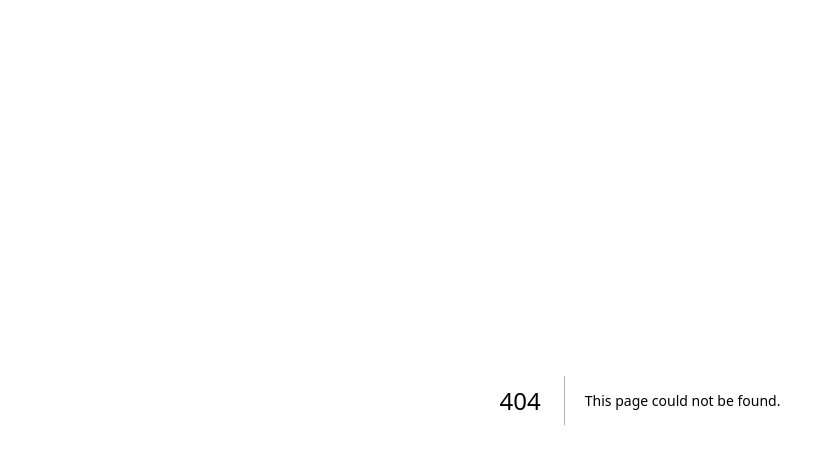
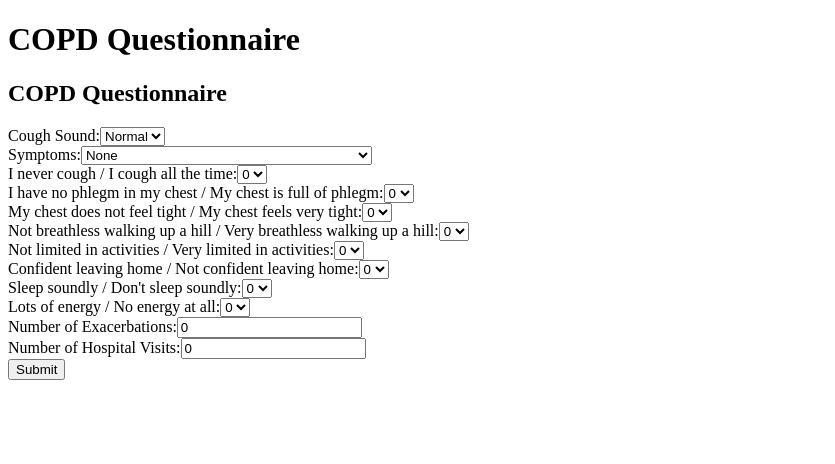
Before and after one commit to Shilab66/breezy_test, a Next.js app: page /copd in a window 1280 px wide. Before the commit this address had no page. Shown: the top 464 px of the page, without its empty margins (0-835 px from the left). Built offline with nearby package versions, Linux system fonts and the light colour scheme.

Commit message:
Create copd.js

```diff
--- /dev/null
+++ b/pages/copd.js
@@ -0,0 +1,12 @@
+import COPDQuestionnaire from '../components/COPDQuestionnaire';
+
+const COPDPage = () => {
+  return (
+    <div>
+      <h1>COPD Questionnaire</h1>
+      <COPDQuestionnaire />
+    </div>
+  );
+};
+
+export default COPDPage;
```
